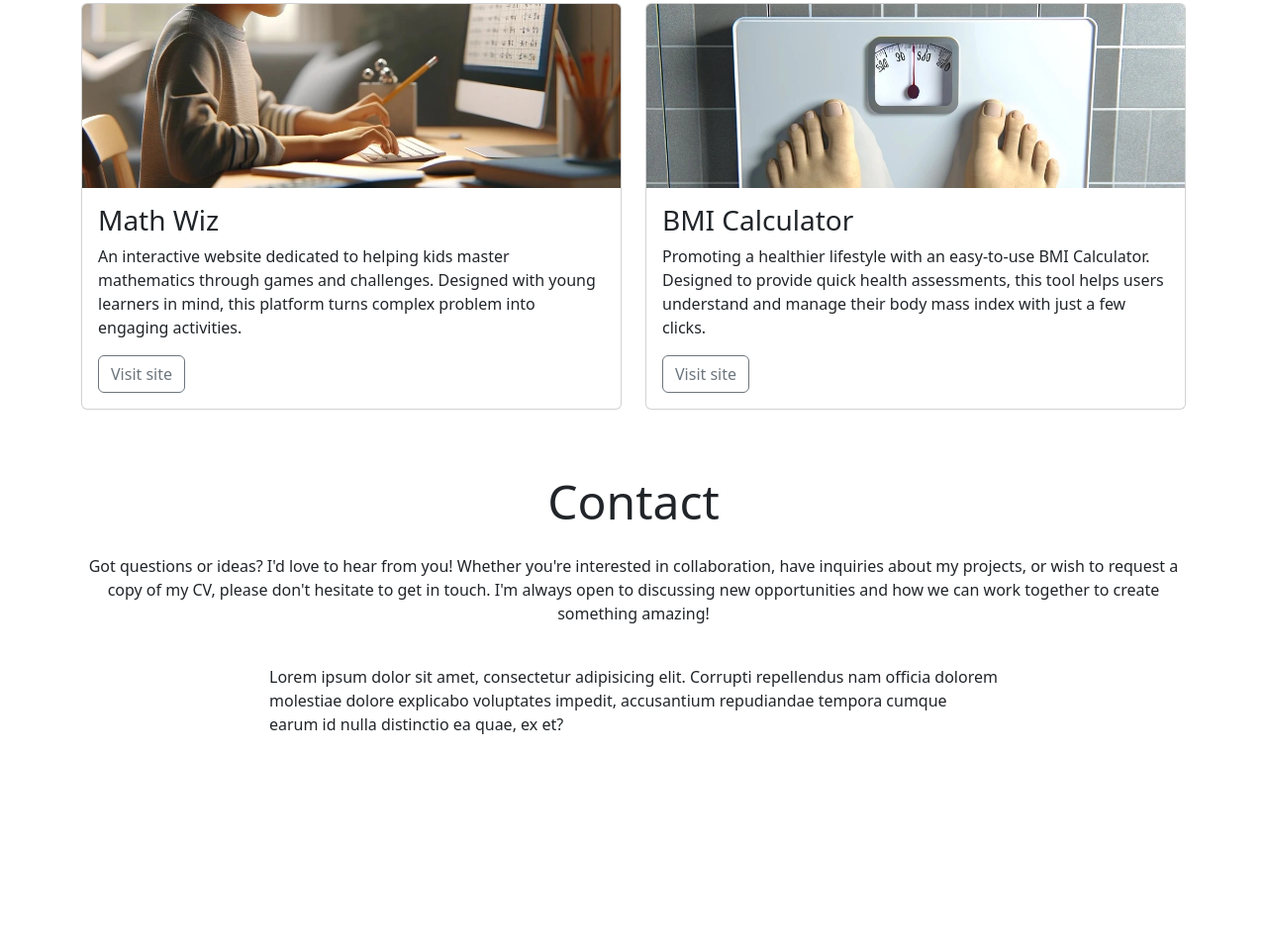
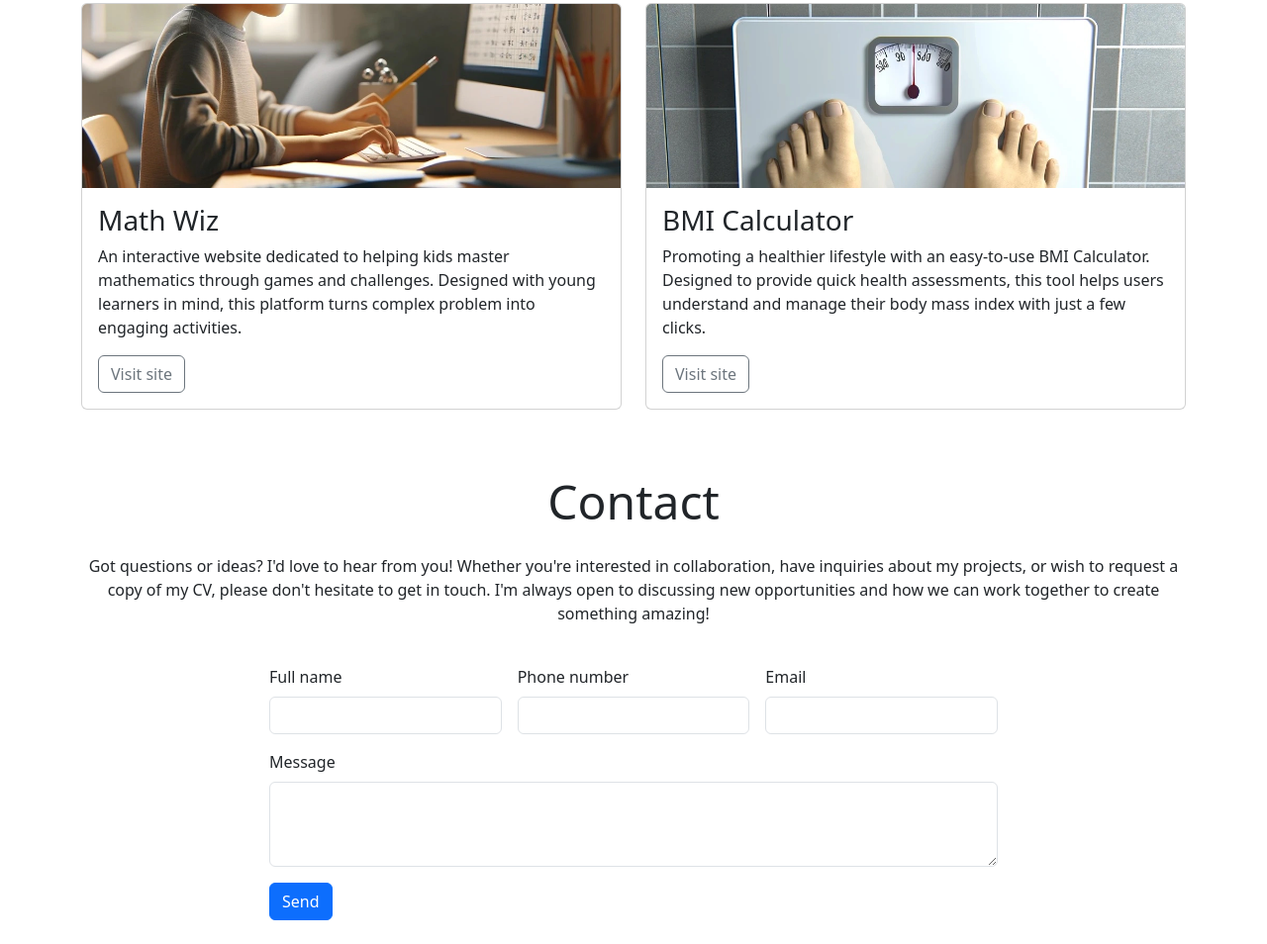
Before and after one commit to IanOC1994/Portfolio, a plain HTML site: page index.html in a window 1280 px wide. Shown: the part 1421-2375 px from the top of the page at 99% size. Before the commit the page ends 2165 px from the top, so only its background shows below. Drawn offline with nearby package versions, Linux system fonts and the light colour scheme.

Commit message:
Feat: add form to contact section and style for all screen sizes

```diff
--- a/index.html
+++ b/index.html
@@ -191,9 +191,30 @@
                     touch. I'm always open to discussing new opportunities and how we
                     can work together to create something amazing!</p>
             </div>
-            <div class="col-12 col-md-10 col-lg-8">Lorem ipsum dolor sit amet, consectetur adipisicing elit. Corrupti
-                repellendus nam officia dolorem molestiae dolore explicabo voluptates impedit, accusantium repudiandae
-                tempora cumque earum id nulla distinctio ea quae, ex et?</div>
+            <div class="col-12 col-md-10 col-lg-8 mb-4">
+                <!-- Add your form here -->
+                <form class="row g-3">
+                    <div class="col-lg-4">
+                        <label for="full-name" class="form-label">Full name</label>
+                        <input type="text" class="form-control" id="full-name">
+                      </div>
+                      <div class="col-lg-4">
+                        <label for="phonenumber" class="form-label">Phone number</label>
+                        <input type="number" class="form-control" id="phonenumber">
+                      </div>
+                    <div class="col-lg-4">
+                      <label for="email" class="form-label">Email</label>
+                      <input type="email" class="form-control" id="email">
+                    </div>
+                    <div class="col-12">
+                        <label for="message" class="form-label">Message</label>
+                        <textarea class="form-control" id="message" rows="3"></textarea>
+                      </div>
+                    <div class="col-12">
+                      <button type="submit" class="btn btn-primary">Send</button>
+                    </div>
+                  </form>
+            </div>
         </div>
     </footer>
 
```
